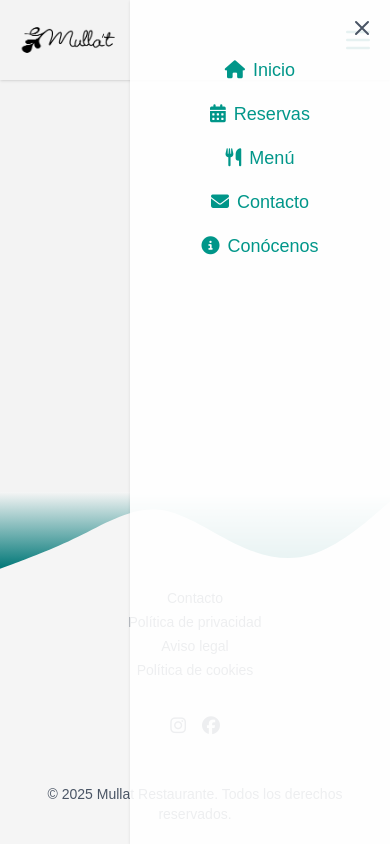
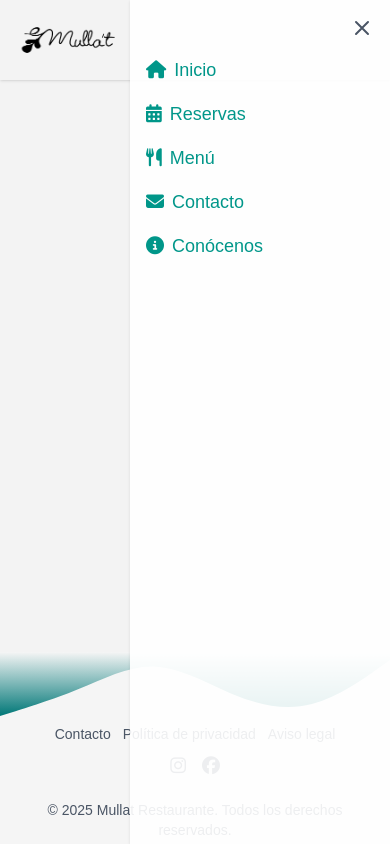
Before and after one commit to Vytker/mullat-restaurante, a SvelteKit app: page /carta in a window 390 px wide. Both pictures are taken after a click on the button "Toggle menu". Built offline with nearby package versions, Linux system fonts and the light colour scheme.

Commit message:
correccion toggle menu y footer en mb

```diff
--- a/src/routes/+layout.svelte
+++ b/src/routes/+layout.svelte
@@ -73,7 +73,7 @@
 			<div class="nav-logo-mobile left-0 -ml-8">
 			  <a href="/"><img src="/images/mullat_logo_black1.png" alt="Mullat restaurante" class="titulo_mullat relative"/></a>
 			</div>
-			<button on:click={toggleMenu} aria-label="Toggle menu">
+			<button on:click={toggleMenu} aria-label="Toggle menu" class:hidden={mobileMenuOpen}>
 			  <svg class="w-8 h-8 text-[rgb(0,109,109)]" fill="none" stroke="currentColor" viewBox="0 0 24 24">
 				<path stroke-linecap="round" stroke-linejoin="round" stroke-width="2" d="M4 6h16M4 12h16M4 18h16"></path>
 			  </svg>
@@ -82,7 +82,7 @@
 		{:else}
 		  <!-- Con scroll: se muestra solo el toggle -->
 		  <div class="fixed top-0 right-0 z-30 max-w-xl mx-auto px-4 py-3 flex items-end justify-end bg-[rgb(243,243,243)]/0  md:hidden">
-			<button on:click={toggleMenu} aria-label="Toggle menu">
+			<button on:click={toggleMenu} aria-label="Toggle menu" class:hidden={mobileMenuOpen}>
 			  <svg class="w-8 h-8 text-[rgb(0,109,109)]" fill="none" stroke="currentColor" viewBox="0 0 24 24">
 				<path stroke-linecap="round" stroke-linejoin="round" stroke-width="2" d="M4 6h16M4 12h16M4 18h16"></path>
 			  </svg>
@@ -119,7 +119,7 @@
 	  </svg>
 	</button>
   </div>
-    <ul class="flex flex-col gap-4 items-center">
+    <ul class="flex flex-col gap-4 items-start">
 		<li>
 			<a href="/" class="text-teal-600 text-lg font-medium">
 			  <i class="fa-solid fa-house mr-2"></i>Inicio
@@ -159,7 +159,7 @@
 	class:bg-[#f5f5f5]={!(isReservas || isContacto)}>
 
 	<!-- Ola SVG superior -->
-	<div class="w-full h-24 sm:h-36">
+	<div class="w-full h-20 sm:h-36">
 	  <svg
   viewBox="0 0 1440 320"
   class="w-full h-full rotate-180 scale-x-[-1] sm:rotate-0 sm:scale-x-100"
@@ -180,16 +180,15 @@
 	</div>
 
 	<!-- Contenido del footer -->
-	<div class="relative z-10 px-4  lg:py-10 text-center flex justify-center text-sm text-gray-800 font-medium space-y-4">
+	<div class="relative z-10 px-4 -py-5 -my-7  lg:py-10 text-center flex justify-center text-sm text-gray-800 font-medium space-y-4">
 
 
 	  <!-- Elementos típicos de un footer -->
-	  <div class="flex flex-col md:flex-row justify-arrown items-center gap-6 text-gray-600 text-sm">
-		<div class="gap-1  md:gap-4 flex flex-col md:flex-row items-center">
+	  <div class="flex flex-col md:flex-row justify-around items-center lg:gap-6 text-gray-600 text-sm pt-5 lg:pt-0">
+		<div class="gap-3 md:gap-4 flex md:flex-row items-center">
 			<a href="/contacto" class="hover:underline">Contacto</a>
 			<a href="/politica-privacidad" class="hover:underline">Política de privacidad</a>
 			<a href="/aviso-legal" class="hover:underline">Aviso legal</a>
-			<a href="/cookies" class="hover:underline">Política de cookies</a>
 
 		</div>
 
@@ -202,7 +201,7 @@
 			</a>
 	  	</div>
 
-			<p>&copy; 2025 Mullat Restaurante. Todos los derechos reservados.</p>
+			<p class="pb-3 lg:pb-0">&copy; 2025 Mullat Restaurante. Todos los derechos reservados.</p>
 
 	  </div>
 
```
Also changed, not shown: 22 other files (tests, documents, lock files or other folders).
